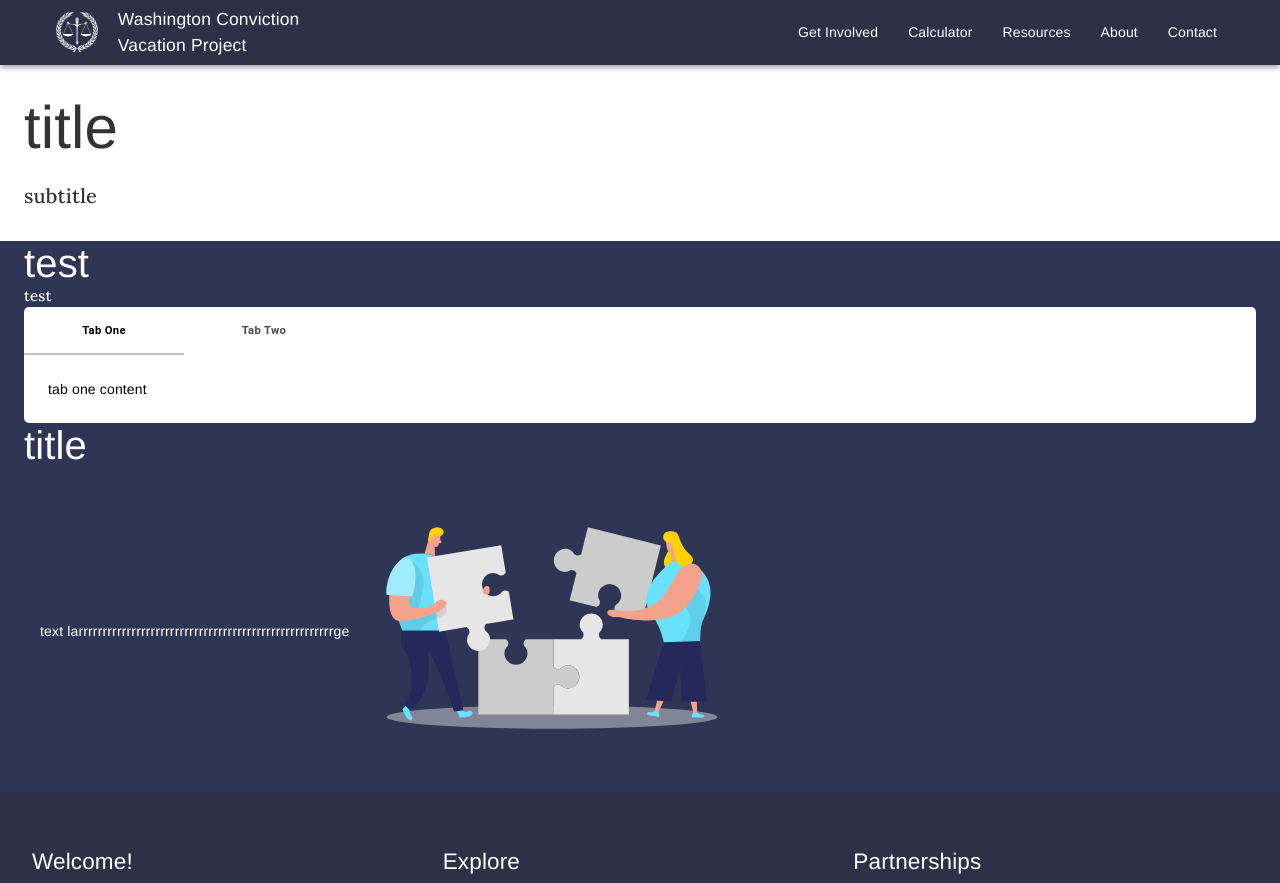
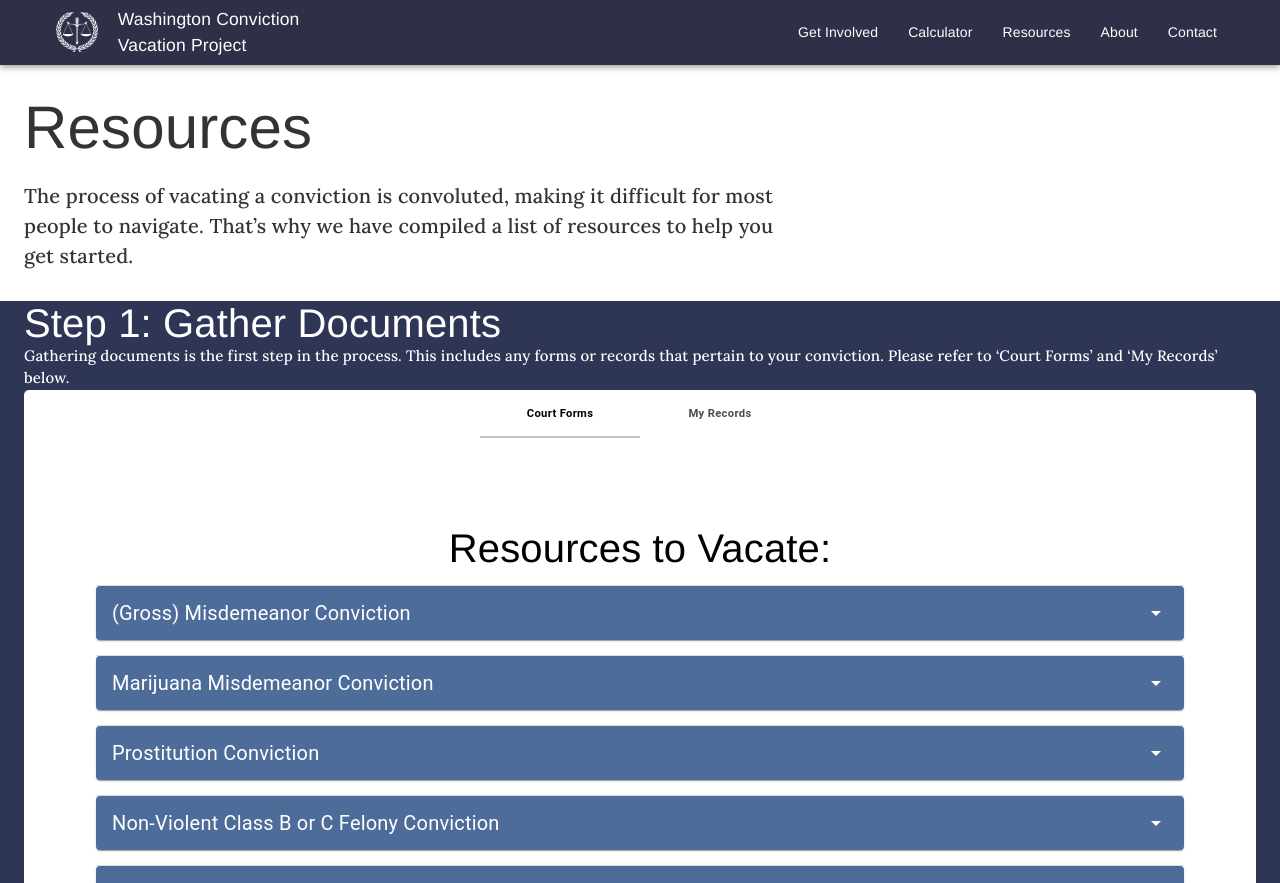
Before and after one commit to openseattle/clearviction-v1, a React (Create React App) app: page /resources/the-process in a window 1280 px wide. Shown: the top 883 px of the page. Built offline with nearby package versions, Linux system fonts and the light colour scheme.

Commit message:
Content
add more content to the tab panels

```diff
--- a/src/Components/TabPanelGroup.jsx
+++ b/src/Components/TabPanelGroup.jsx
@@ -24,7 +24,7 @@ const useStyles = makeStyles((theme) => ({
   root: {
     backgroundColor: "white",
     borderRadius: "5px",
-    color: "black"
+    color: "black",
   }
 }));
 
@@ -38,9 +38,9 @@ const TabPanelGroup = (props) => {
   };
   return (
     <Box className={classes.root}>
-      <Tabs value={value} onChange={handleChange}>
+      <Tabs value={value} onChange={handleChange} centered>
         {tabs.map((tab) => (
-          <Tab key={tab.index} label={tab.label} />
+          <Tab key={tab.index} label={tab.label}/>
         ))}
       </Tabs>
 
--- a/src/Subpages/Resources/TheProcessPage.jsx
+++ b/src/Subpages/Resources/TheProcessPage.jsx
@@ -7,25 +7,80 @@ import ListItemMobileSnap from "../../ui-kit/ListItemMobileSnap";
 import teamBuilding from "../../Assets/team_building.svg";
 import BackgroundReportHelp from "./BackgroundReportHelp";
 
-const tabElementContent = [
-  {index: 0, label: "Tab One", content: "tab one content"},
-  {index: 1, label: "Tab Two", content: <BackgroundReportHelp />}
-]
+const courtFormsFaqs = [
+  {
+    summary: "(Gross) Misdemeanor Conviction",
+    details: "placeholder",
+  },
+  {
+    summary: "Marijuana Misdemeanor Conviction",
+    details: "placeholder",
+  },
+  {
+    summary: "Prostitution Conviction",
+    details: "placeholder",
+  },
+  {
+    summary: "Non-Violent Class B or C Felony Conviction",
+    details: "placeholder",
+  },
+  {
+    summary: "Conviction about Treaty to Indian Fishing",
+    details: "placeholder",
+  },
+  {
+    summary: "Juvenile Conviction Records",
+    details: "placeholder",
+  },
+  {
+    summary: "Other (View all State Court Forms)",
+    details: "placeholder",
+  },
+];
+
+const gatherDocumentsTabGroup = [
+  {
+    index: 0,
+    label: "Court Forms",
+    content: (
+      <AlternativeAccord
+        sectionHeading={"Resources to Vacate: "}
+        faqs={courtFormsFaqs}
+      />
+    ),
+  },
+  { index: 1, label: "My Records", content: <BackgroundReportHelp /> },
+];
 
 const TheProcessPage = () => {
   const classes = ResourcesStyles();
   return (
     <>
       <Container>
-        <HeroPanel title={"title"} subtitle={"subtitle"} />
+        <HeroPanel
+          title={"Resources"}
+          subtitle={
+            "The process of vacating a conviction is convoluted, making it difficult for most people to navigate. That’s why we have compiled a list of resources to help you get started."
+          }
+        />
       </Container>
       <Box className={classes.darkBlueBackground}>
         <Container>
-        <Typography variant={"h2"}>test</Typography>
-        <Typography variant={"body1"}>test</Typography>
-        <TabPanelGroup tabs={tabElementContent}/>
-        <Typography variant="h2">title</Typography>
-        <ListItemMobileSnap image={<Box component="img" src={teamBuilding} />} textLeft={true} text={"text larrrrrrrrrrrrrrrrrrrrrrrrrrrrrrrrrrrrrrrrrrrrrrrrrrrrrge"}/>
+          <Typography variant={"h2"}>Step 1: Gather Documents</Typography>
+          <Typography variant={"body1"}>
+            Gathering documents is the first step in the process. This includes
+            any forms or records that pertain to your conviction. Please refer
+            to ‘Court Forms’ and ‘My Records’ below.
+          </Typography>
+          <TabPanelGroup tabs={gatherDocumentsTabGroup} />
+          <Typography variant="h2">title</Typography>
+          <ListItemMobileSnap
+            image={<Box component="img" src={teamBuilding} />}
+            textLeft={true}
+            text={
+              "text larrrrrrrrrrrrrrrrrrrrrrrrrrrrrrrrrrrrrrrrrrrrrrrrrrrrrge"
+            }
+          />
         </Container>
       </Box>
     </>
```
